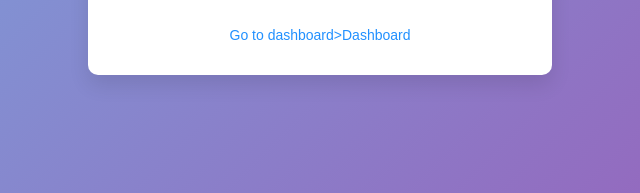
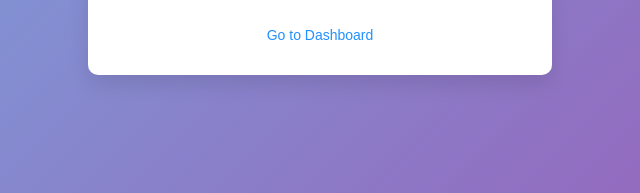
Before and after one commit to Anjali7070/ECR-Intranet-Website-, a plain HTML site: page login.html in a window 1280 px wide. Shown: the part 531-724 px from the top of the page, 320-960 px from the left. Drawn offline with Linux system fonts and the light colour scheme.

Commit message:
Update login.html

```diff
--- a/login.html
+++ b/login.html
@@ -15,7 +15,7 @@
             <label for="password">Password:</label>
             <input type="password" id="password" name="password" required>
             <button type="submit">Login</button>
-            <a href="admin-dashboard.html">Go to dashboard>Dashboard</a>
+            <a href="admin-dashboard.html">Go to Dashboard</a>
         </form>
     </div>
 </body>
```
